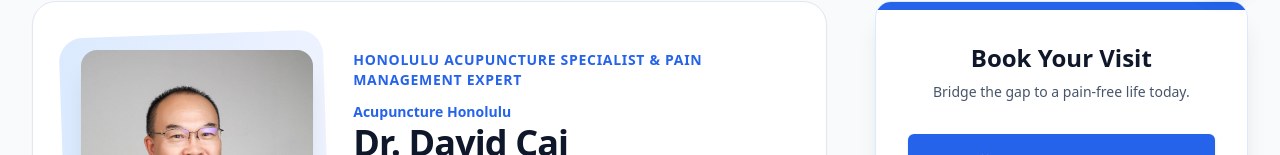
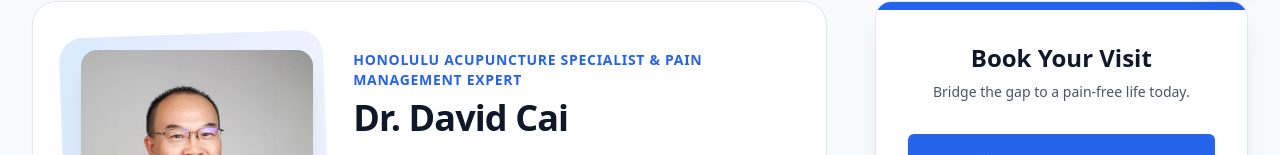
Before and after one commit to acutherapy/acutherapy-web-v2, a React (Vite) app: page /dr-david-cai-honolulu-acupuncturist in a window 1280 px wide. Shown: the part 797-952 px from the top of the page. Built offline with nearby package versions, Linux system fonts and the light colour scheme.

Commit message:
Remove Acupuncture Honolulu link from About page
Removed link to 'Acupuncture Honolulu' from the page.

```diff
--- a/src/pages/AboutDrDavidCaiPage.tsx
+++ b/src/pages/AboutDrDavidCaiPage.tsx
@@ -56,9 +56,7 @@ export default function AboutDrDavidCaiPage() {
 
                                 <div className="w-full lg:w-2/3">
                                     <span className="text-blue-600 font-bold uppercase tracking-wider text-sm mb-2 block">Honolulu Acupuncture Specialist & Pain Management Expert</span>
-                                    <a href="/acupuncture-honolulu" target="_blank" rel="noopener noreferrer" className="inline-flex items-center gap-1 text-sm text-blue-600 font-bold hover:underline mt-1">
-                                        Acupuncture Honolulu
-                                    </a>
+
                                     <h2 className="text-4xl font-extrabold text-slate-900 mb-6 font-sans tracking-tight">Dr. David Cai</h2>
 
                                     <p className="text-lg text-slate-700 leading-relaxed mb-6 font-medium">
```
